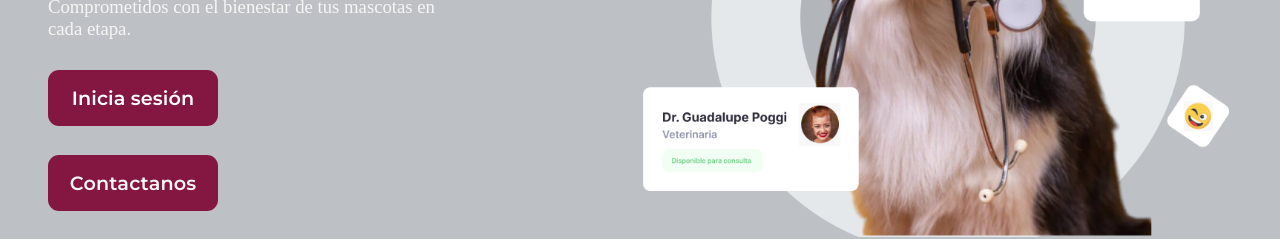
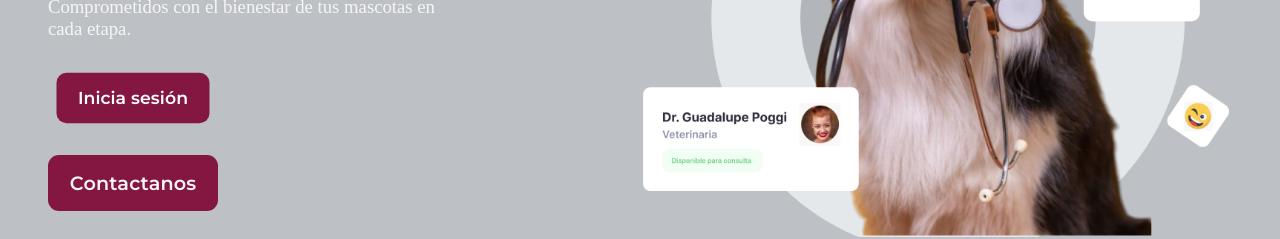
Before and after one commit to ArchSofia/s2vethome, a React (Vite) app in the folder veterinary-clinic/: page / in a window 1280 px wide. In both pictures the pointer is over the link "Inicia sesión". Shown: the part 376-615 px from the top of the page. Built offline with nearby package versions, Linux system fonts and the light colour scheme; a web font is replaced by a local one.

Commit message:
transform scale header button

```diff
--- a/veterinary-clinic/src/components/Header/Header.css
+++ b/veterinary-clinic/src/components/Header/Header.css
@@ -104,7 +104,7 @@ hr{
     letter-spacing: 0.1px;
 }
 
-.logout-button:hover{
+.header-button:hover, .logout-button:hover{
     transform: scale(0.9);
 }
 
```
